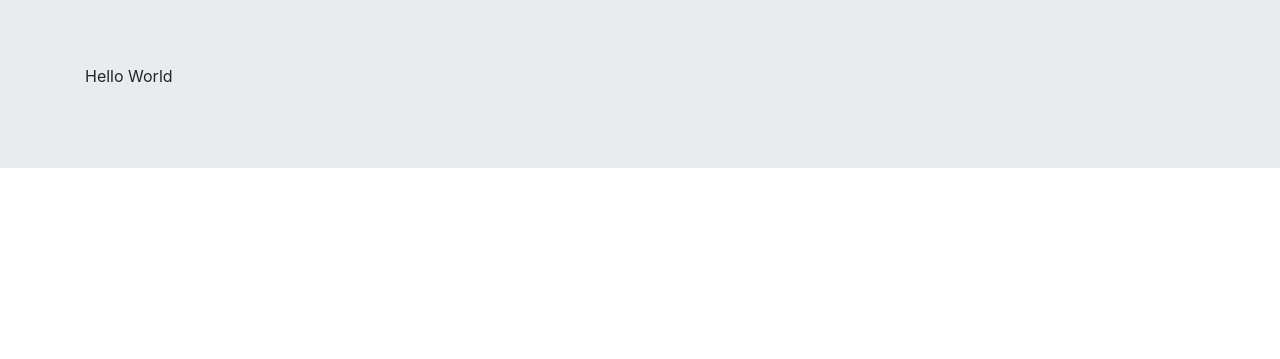
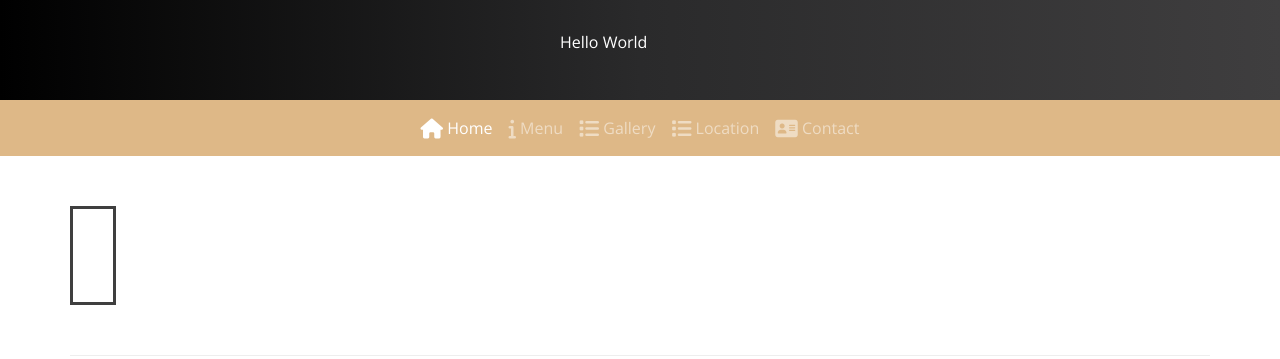
Before and after one commit to jnewton25/MosEisley, a website: page index.html in a window 1280 px wide. Drawn offline with nearby package versions, Linux system fonts and the light colour scheme.

Commit message:
Navbar and Carousel Setup

```diff
--- a/css/styles.css
+++ b/css/styles.css
@@ -0,0 +1,60 @@
+body {
+	font-family: "Open Sans", sans-serif;
+}
+
+h1,
+h2,
+h3 {
+	font-family: "Lobster", cursive;
+}
+
+h2 {
+	color: #3046c5;
+}
+
+header h2 {
+	color: #cec8ff;
+}
+
+.site-footer {
+	background-image: linear-gradient(#cec8ff, white);
+	padding: 20px 0;
+}
+
+.jumbotron {
+	padding: 30px;
+	background-image: linear-gradient(to right, #000000, #2a2a2b, #3f3e3f);
+	color: white;
+	margin: 0;
+}
+
+.row-content {
+	padding: 50px 0;
+	border-bottom: 1px ridge;
+	min-height: 200px;
+}
+
+.navbar {
+	background-color: burlywood;
+}
+
+.tab-content {
+	border: 1px solid #ddd;
+	border-top: none;
+	padding: 10px;
+}
+
+.carousel-caption {
+	background-color: rgba(0, 0, 0, 0.5);
+}
+
+.carousel {
+	border: solid #3f3f3f;
+}
+
+#carouselButton {
+	position: absolute;
+	right: 0;
+	bottom: 0;
+	z-index: 100;
+}
--- a/index.html
+++ b/index.html
@@ -31,13 +31,63 @@
 	<body>
 		<header class="jumbotron jumbotron-fluid">
 			<div class="container">
-				<div class="row">
+				<div class="row justify-content-center">
 					<div class="col-4 col-sm-3 col-md-2 align-self-center">
 						<p>Hello World</p>
 					</div>
 				</div>
 			</div>
 		</header>
+
+		<nav class="navbar navbar-expand-sm navbar-dark sticky-top">
+			<div class="container">
+				<div
+					class="collapse navbar-collapse justify-content-center"
+					id="myNavbar"
+				>
+					<ul class="navbar-nav navbar-center">
+						<li class="nav-item active">
+							<a class="nav-link" href="#"
+								><i class="fa fa-home fa-lg"></i> Home</a
+							>
+						</li>
+						<li class="nav-item">
+							<a class="nav-link" href="menu.html"
+								><i class="fa fa-info fa-lg"></i> Menu</a
+							>
+						</li>
+						<li class="nav-item">
+							<a class="nav-link" href="gallery.html"
+								><i class="fa fa-list fa-lg"></i> Gallery</a
+							>
+						</li>
+						<li class="nav-item">
+							<a class="nav-link" href="location.html"
+								><i class="fa fa-list fa-lg"></i> Location</a
+							>
+						</li>
+						<li class="nav-item">
+							<a class="nav-link" href="contactus.html"
+								><i class="fa fa-address-card fa-lg"></i>
+								Contact</a
+							>
+						</li>
+					</ul>
+				</div>
+			</div>
+		</nav>
+
+		<div class="container">
+			<div class="row row-content">
+				<div
+					id="homeCarousel"
+					class="carousel slide"
+					data-ride="carousel"
+				>
+					<ol></ol>
+				</div>
+			</div>
+		</div>
 
 		<footer></footer>
 
```
